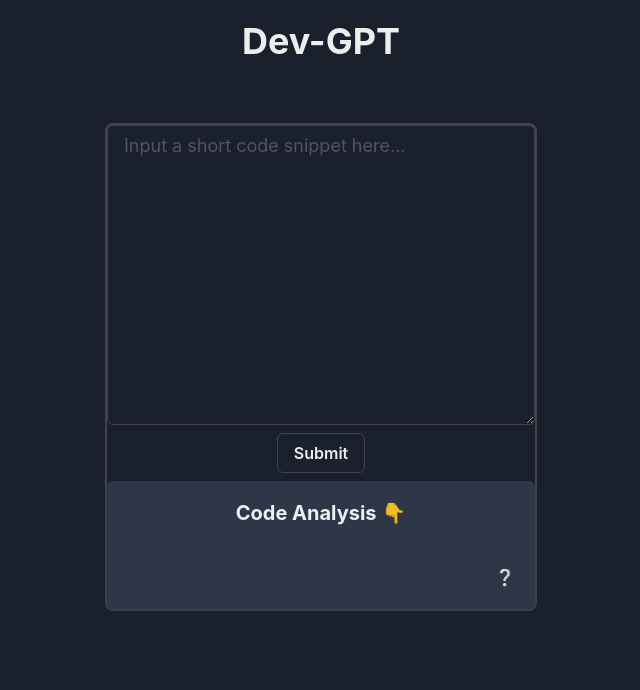
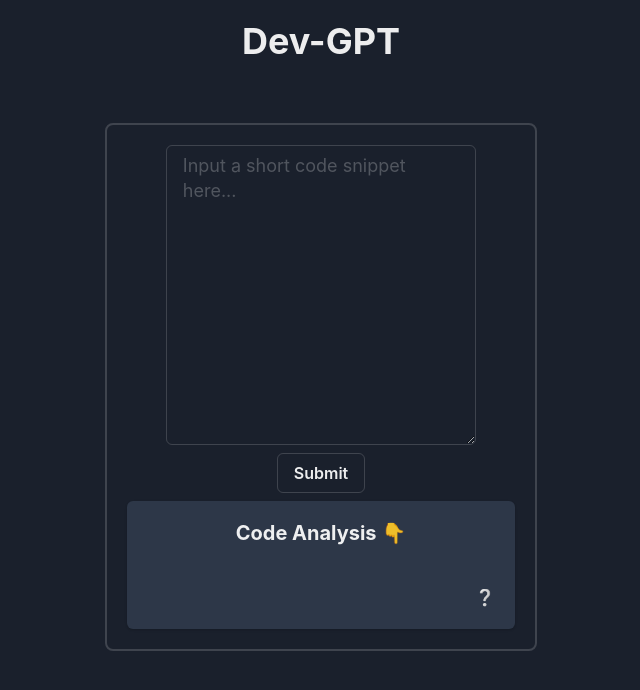
Before and after one commit to threebarber/dev-gpt-frontend, a React (Create React App) app: page / in a window 1280 px wide. Shown: the top 690 px of the page, without its empty margins (319-959 px from the left). Built offline with nearby package versions, Linux system fonts and the light colour scheme.

Commit message:
ui tweaks, padding, layout

```diff
--- a/src/components.js/SnippetForm.js
+++ b/src/components.js/SnippetForm.js
@@ -61,13 +61,13 @@ const SnippetForm = () => {
     <Center>
       <Box align="center" width="40%" p="20px">
         <SimpleGrid p="20px" minChildWidth="120px" spacing="40px">
-          <Box borderRadius="lg" borderWidth="2px">
+          <Box borderRadius="lg" borderWidth="2px" p="20px">
             <VStack>
               <Textarea
                 maxLength="150"
                 name="promptText"
                 height="300px"
-                width="100%"
+                width="80%"
                 isRequired
                 placeholder="Input a short code snippet here..."
                 size="lg"
```
Also changed, not shown: 7 other files (tests, documents, lock files or other folders).
